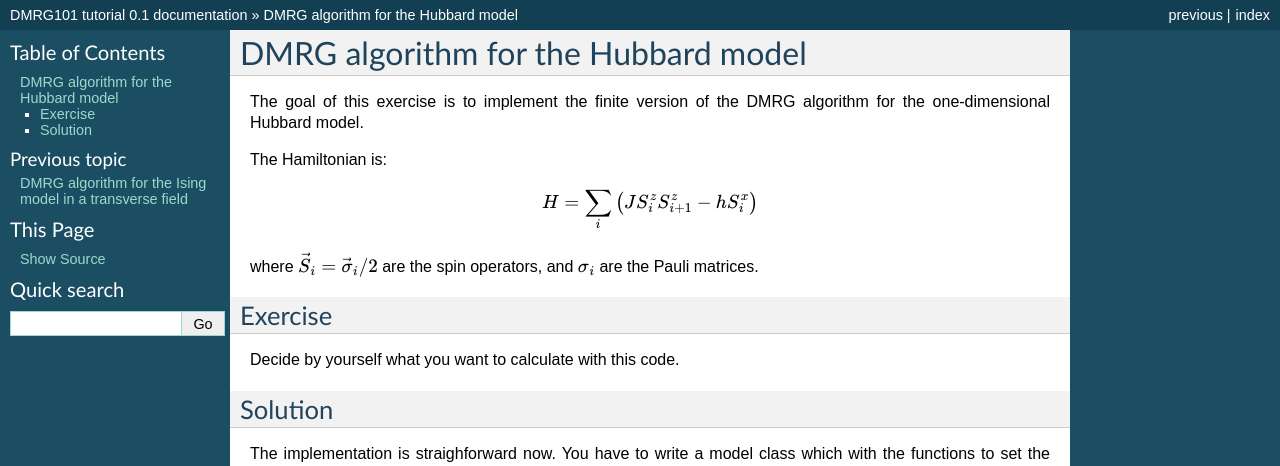
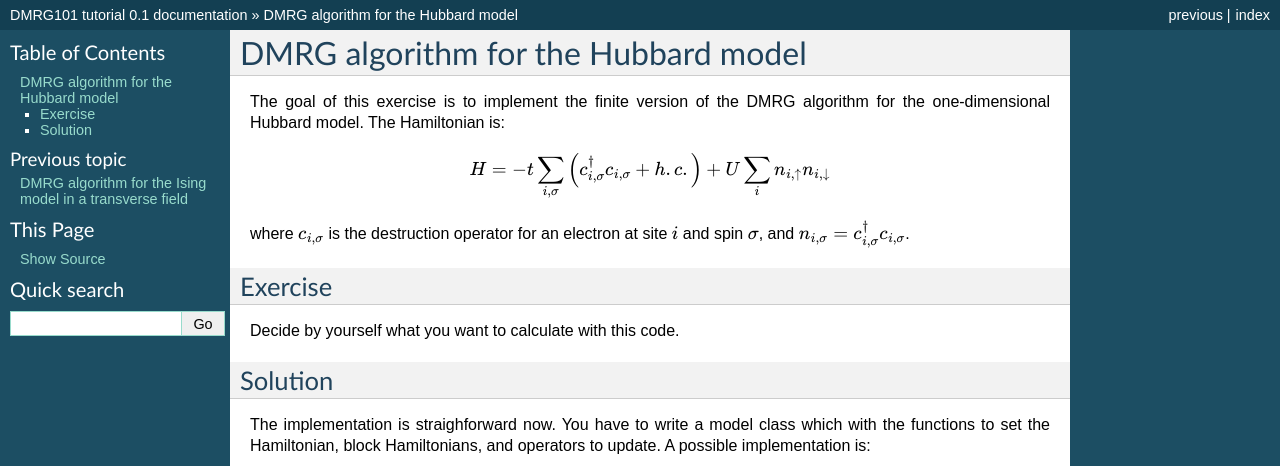
Before and after one commit to iglpdc/dmrg101_tutorial, a Sphinx documentation site: the page built from docs/hubbard.rst, in a window 1280 px wide. Shown: the top 466 px of the page. Built offline with Sphinx 7.4.7, drawn with Linux system fonts in a browser that asks for light colours; formulas are drawn with MathJax 3; some of the changed text lies outside the part shown.

Commit message:
Fixes in here.

```diff
--- a/docs/hubbard.rst
+++ b/docs/hubbard.rst
@@ -2,16 +2,15 @@ DMRG algorithm for the Hubbard model
 ====================================
 
 The goal of this exercise is to implement the finite version of the DMRG
-algorithm for the one-dimensional Hubbard model.
-
-The Hamiltonian is:
+algorithm for the one-dimensional Hubbard model. The Hamiltonian is:
 
 .. math::
-    H=\sum_{i}\left(JS^{z}_{i}S^{z}_{i+1}-hS^{x}_{i}\right)
+    H=-t\sum_{i, \sigma}\left(c^{\dagger}_{i, \sigma}c_{i, \sigma} + h.c.\right)+
+    U\sum_{i}n_{i, \uparrow}n_{i, \downarrow}
 
-
-where :math:`\vec{S}_{i}=\vec{\sigma}_{i}/2` are the spin operators, and
-:math:`\sigma_{i}` are the Pauli matrices.
+where :math:`c_{i, \sigma}` is the destruction operator for an electron at
+site :math:`i` and spin :math:`\sigma`, and
+:math:`n_{i, \sigma}=c^{\dagger}_{i, \sigma}c_{i, \sigma}`.
 
 Exercise
 --------
--- a/docs/tfim.rst
+++ b/docs/tfim.rst
@@ -63,7 +63,7 @@ When using these methods you have to write a `Model` class that contains
 the details of the TFIM model:
 
 .. literalinclude:: ../solutions/tfim_helpers.py
-    :pyobject: TransverseFieldIsingModel
+    :pyobject: TranverseFieldIsingModel
 
 The best thing is to look at the final implementation and compare to the
 previous one for the Heisenberg model:
```
Also changed, not shown: other parts of docs/hubbard.rst (+1 -1 lines).
